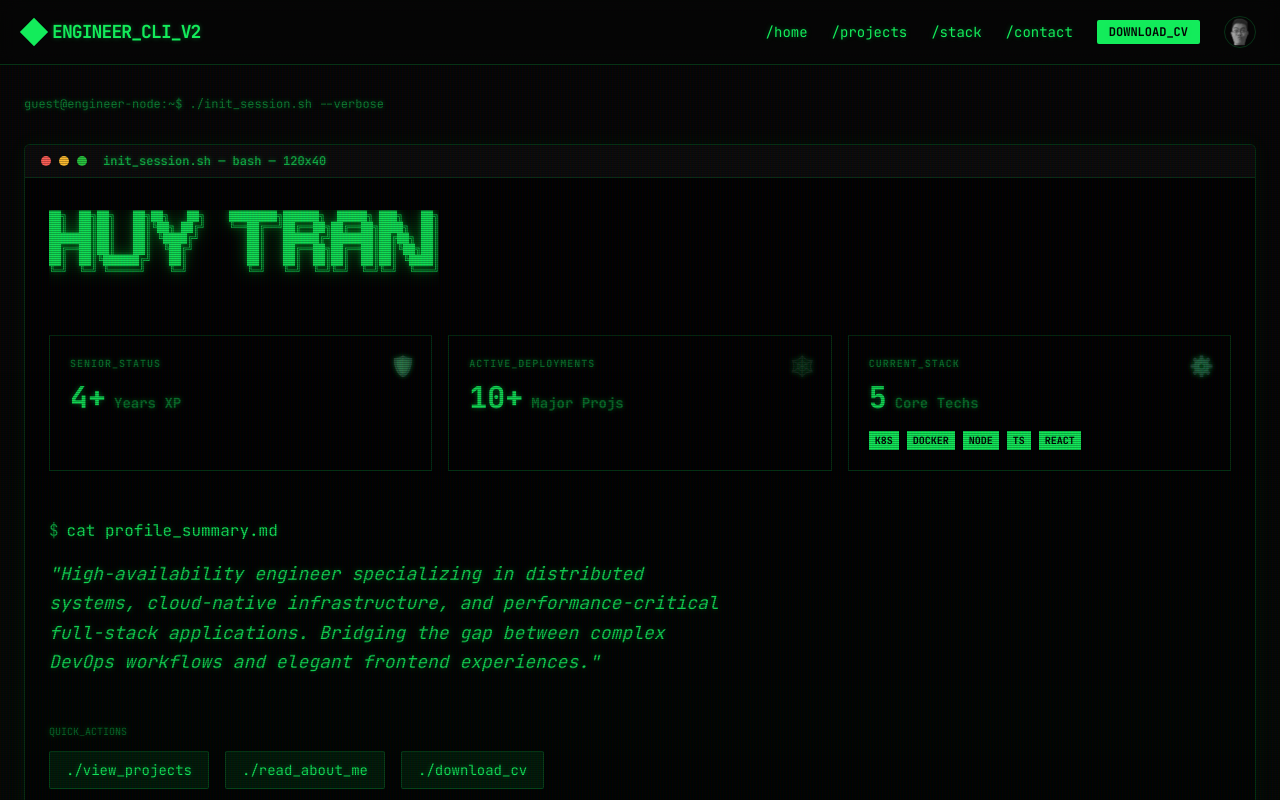
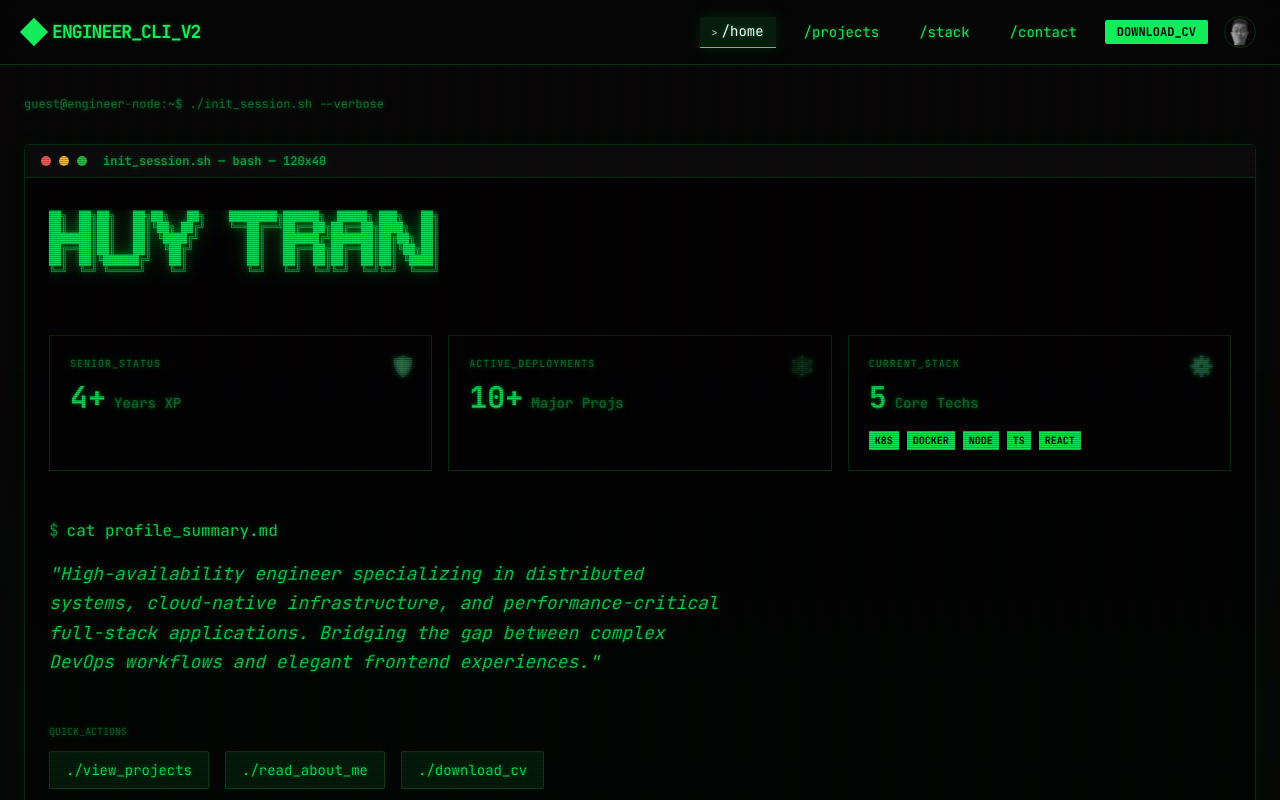
Before and after one commit to tranmani/portfolio, a Next.js app: page / in a window 1280 px wide. Shown: the top 800 px of the page. Built offline with nearby package versions, Linux system fonts and the light colour scheme.

Commit message:
route highlighter

```diff
--- a/components/layout/Nav.tsx
+++ b/components/layout/Nav.tsx
@@ -1,28 +1,44 @@
-import React from "react";
 import Link from "next/link";
+import { useRouter } from "next/router";
 import { portfolioConfig } from "@/lib/config";
 import Image from "next/image";
+import cx from "classnames";
 
 const Nav: React.FC = () => {
+  const router = useRouter();
+
   return (
     <nav className="fixed top-0 left-0 right-0 z-50 flex items-center justify-between px-6 py-4 bg-background/80 backdrop-blur-md border-b border-terminal-border">
       <div className="flex items-center gap-2">
-        <div className="w-5 h-5 bg-terminal-green rotate-45" />
+        <Link href="/" className="flex items-center gap-2 group">
+          <div className="w-5 h-5 bg-terminal-green rotate-45 group-hover:scale-110 transition-transform" />
           <span className="font-bold tracking-tighter text-lg uppercase hidden sm:inline-block">
             ENGINEER_CLI_v2
           </span>
+        </Link>
       </div>
 
-      <div className="flex items-center gap-6 text-sm font-medium">
-        {portfolioConfig.navigation.map((item) => (
+      <div className="flex items-center gap-4 text-sm font-medium">
+        {portfolioConfig.navigation.map((item) => {
+          const isActive = router.pathname === item.path;
+          return (
             <Link
               key={item.path}
               href={item.path}
-            className="text-terminal-green hover:text-white transition-colors"
+              className={cx(
+                "px-3 py-1 transition-all duration-300 relative group",
+                isActive
+                  ? "text-white bg-terminal-green/10 border-b border-terminal-green shadow-[0_0_15px_rgba(19,236,91,0.15)]"
+                  : "text-terminal-green hover:text-white"
+              )}
             >
+              {isActive && (
+                <span className="text-[10px] mr-1 animate-pulse">{">"}</span>
+              )}
               {item.label}
             </Link>
-        ))}
+          );
+        })}
 
         <Link
           href="/cv"
```
Lines whose indentation alone changed are shown as unchanged.
